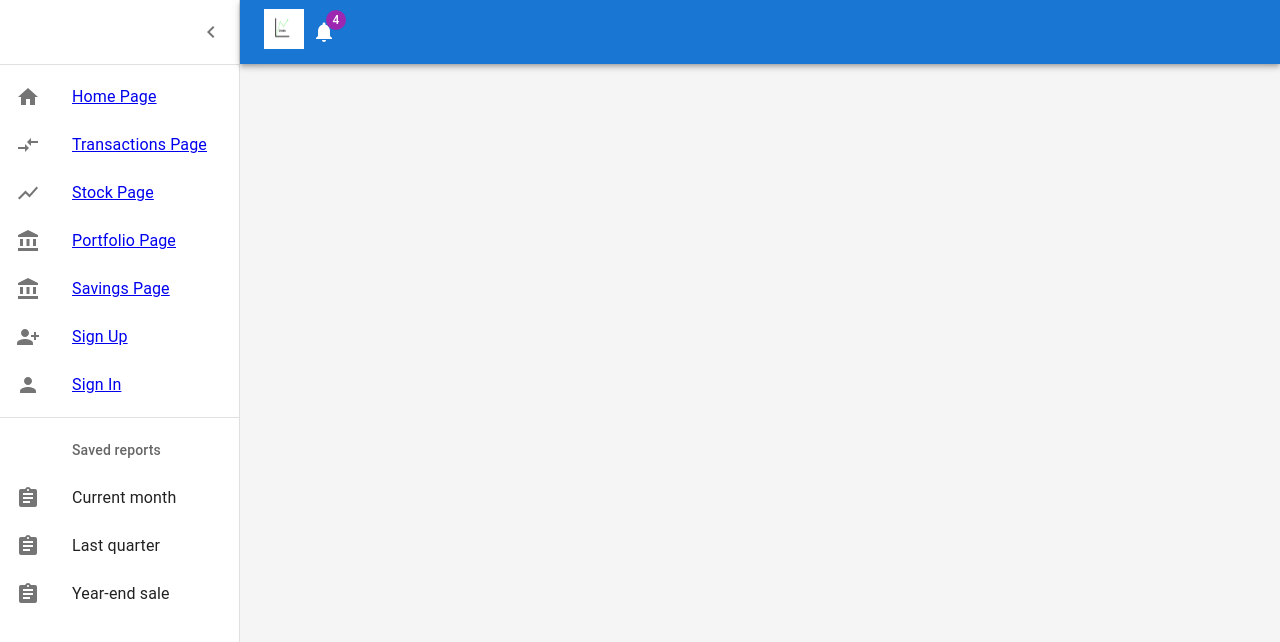
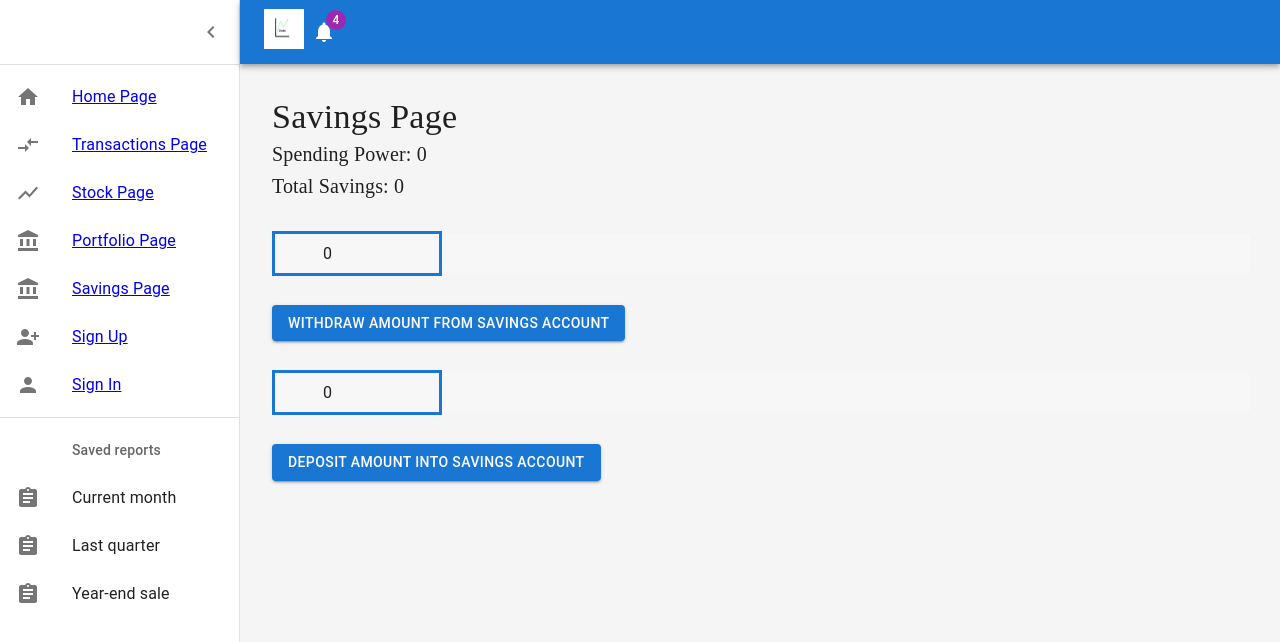
Before and after one commit to darrenzhang2000/stock-bots, a React (Create React App) app in the folder frontend/: page /savingsPage in a window 1280 px wide. Shown: the top 642 px of the page. Built offline with nearby package versions, Linux system fonts and the light colour scheme; no server answers; a web font is replaced by a local one.

Commit message:
added rounding

```diff
--- a/frontend/src/App.js
+++ b/frontend/src/App.js
@@ -25,6 +25,7 @@ import { styled, createTheme, ThemeProvider } from '@mui/material/styles';
 import StonksLogo from './stonksLogo.jpg'
 import ReactLogo from './logo.svg'
 import { runTradingAlgorithm } from './runTradingAlgo.js'
+import SavingsPage from './screens/savingsPage/savingsPage';
 
 const drawerWidth = 240;
 
@@ -134,6 +135,7 @@ function App() {
           <Route exact path='/stockPage' component={StockPage} />
           <Route exact path='/transactionsPage' component={TransactionPage} />
           <Route exact path='/portfolioPage' component={PortfolioPage} />
+          <Route exact path='/savingsPage' component={SavingsPage} />
         </Box>
         {/* <Footer /> */}
       </Box>
--- a/frontend/src/components/account/account.js
+++ b/frontend/src/components/account/account.js
@@ -116,7 +116,7 @@ const Account = () => {
              the updated spendingPower and which calls updateSpendingPower
              function that makes an axios put request that updates the user
              portfolio in the database with the specified amount.  */}
-            <Typography variant="h6" className="font-link">Spending Power: {spendingPower}</Typography>
+            <Typography variant="h6" className="font-link">Spending Power: {Math.round(spendingPower * 100) / 100}</Typography>
             {/* <Typography variant="h6" className="font-link">Total Amount: {spendingPower}</Typography> */}
             <AmountInput>
                 <StyledInputBase
--- a/frontend/src/screens/savingsPage/savingsPage.js
+++ b/frontend/src/screens/savingsPage/savingsPage.js
@@ -3,6 +3,7 @@ import Typography from '@mui/material/Typography';
 import { AmountInput, StyledInputBase } from './styledInputBase'
 import Button from '@mui/material/Button'
 import axios from 'axios'
+import { Alert, AlertTitle } from '@mui/material';
 
 const WITHDRAW = "withdraw"
 const DEPOSIT = "deposit"
@@ -107,11 +108,20 @@ const SavingsPage = () => {
 
     return (
         <div>
+            {
+                displayErrorMsg ?
+                    <Alert severity="error" onClose={() => setDisplayErrorMsg(false)} sx={{ marginBottom: '32px', marginTop: '16px' }}>
+                        <AlertTitle>Error</AlertTitle>
+                        {errorMsg}
+                    </Alert>
+                    : null
+            }
+
             <Typography variant="h4" className="font-link"> Savings Page</Typography>
 
-            <Typography variant="h6" className="font-link">Spending Power: {spendingPower}</Typography>
+            <Typography variant="h6" className="font-link">Spending Power: {Math.round(spendingPower * 100) / 100}</Typography>
 
-            <Typography variant="h6" className="font-link">Total Savings: {savingsTotal}</Typography>
+            <Typography variant="h6" className="font-link">Total Savings: {Math.round(savingsTotal * 100) / 100}</Typography>
 
             <AmountInput>
                 <StyledInputBase
```
